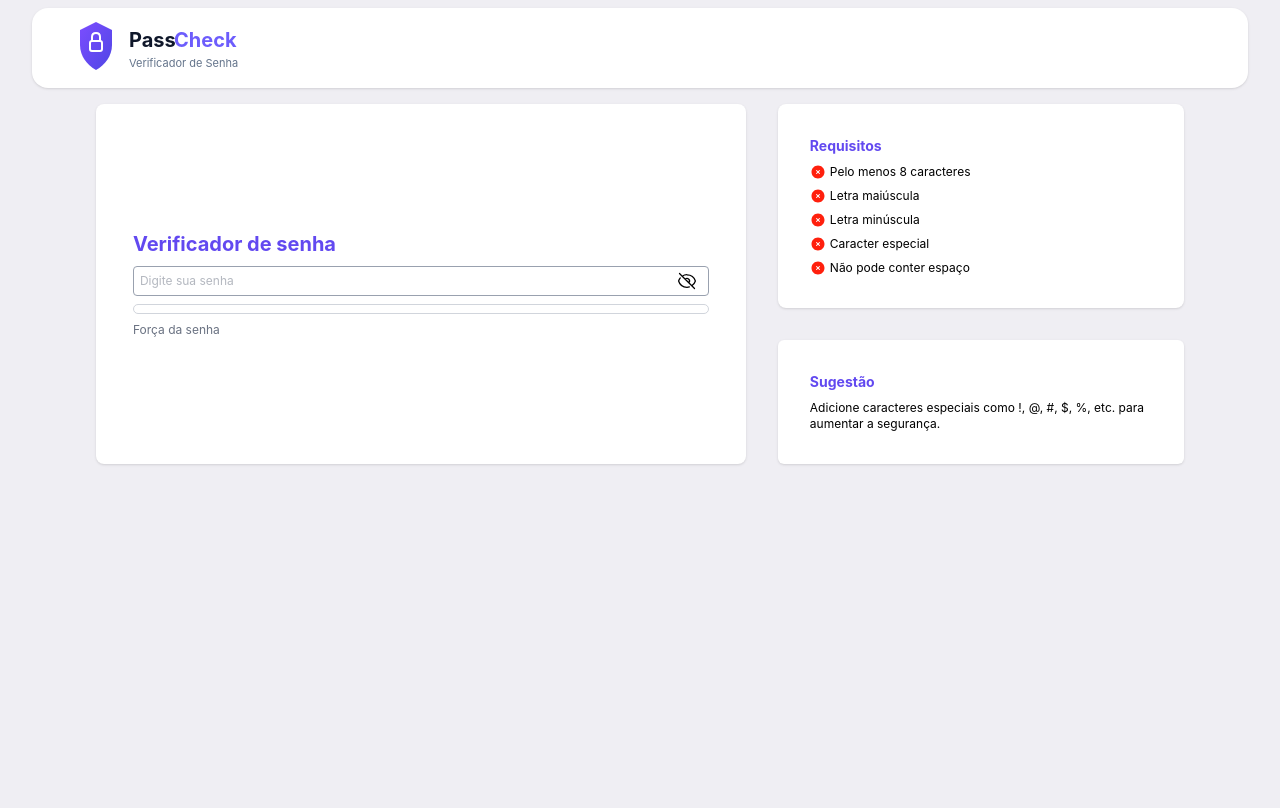
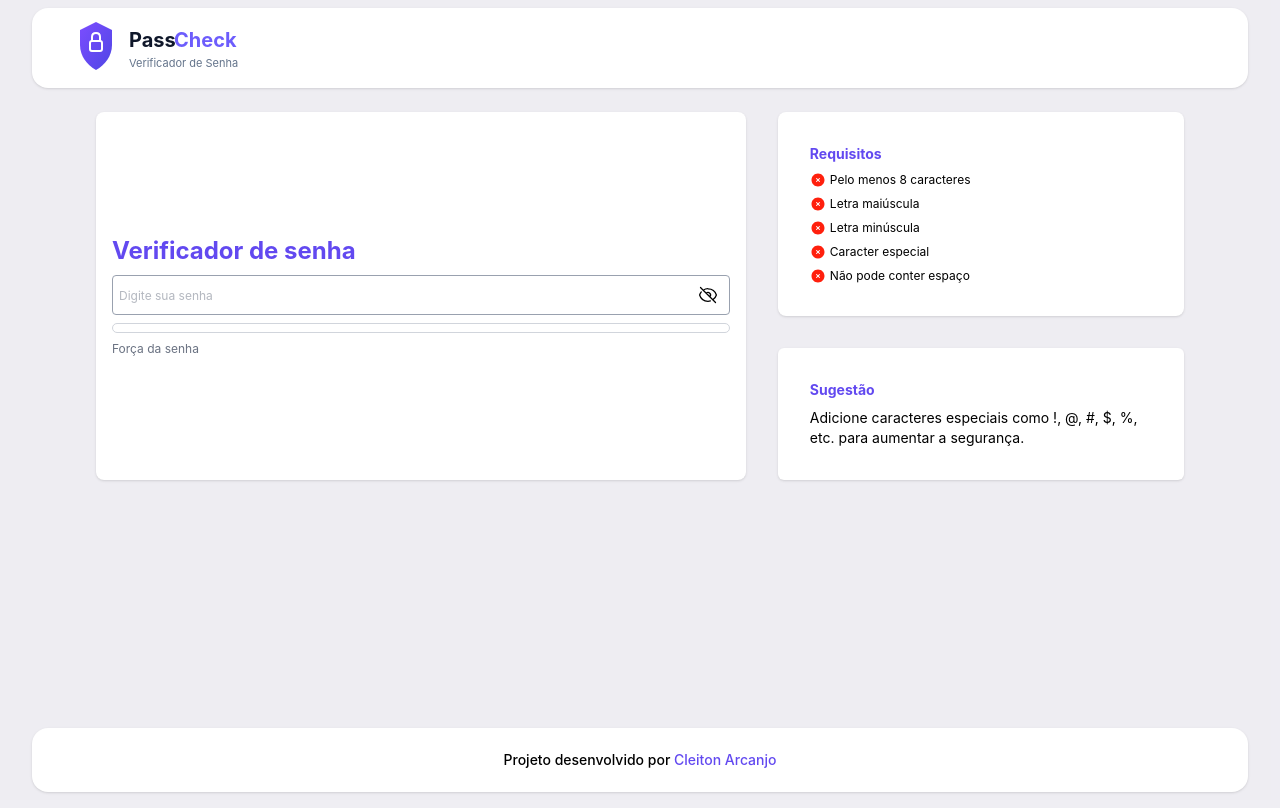
Before and after one commit to CleitonArcanj0/passCheck, a React (Vite) app: page / in a window 1280 px wide. Built offline with nearby package versions, Linux system fonts and the light colour scheme.

Commit message:
feat: adiciona o footer e aplica alguns ajustes no layout

```diff
--- a/src/App.jsx
+++ b/src/App.jsx
@@ -3,6 +3,7 @@ import './App.css'
 import Verificador from './components/Verificador'
 import Requisitos from './components/Requisitos'
 import Sugestao from './components/Sugestao'
+import Footer from './components/Footer'
 import { Fragment } from 'react/jsx-runtime'
 import { useState } from 'react';
 
@@ -22,16 +23,24 @@ function App() {
 
   return (
     <>
+      <div className='flex flex-col min-h-screen'>
         <NavBar />
 
-      <div className='grid grid-cols-1 md:grid-cols-[1.6fr_1fr]  items-start gap-4 md:gap-8 mx-2 md:mx-24 mt-4'>
+        <div className='grid grid-cols-1  md:grid-cols-[1.6fr_1fr]  items-start gap-4 md:gap-8 mx-2 md:mx-24 mt-4 mb-8'>
+
           <div className='row-span-2 h-full'>
             <Verificador aoDigitarSenha={inputSenha} barraDeForca={forca} />
           </div>
 
           <Requisitos forcaDaSenha={controlarForca} senhaDigitada={senha} />
           <Sugestao />
+
         </div>
+        <div className='mt-auto'>
+            <Footer />
+        </div>
+      </div>
+
     </>
 
   )
--- /dev/null
+++ b/src/components/Footer.jsx
@@ -0,0 +1,11 @@
+
+
+function Footer() {
+    return(
+        <footer className="flex justify-center items-center bg-white shadow-sm rounded-2xl mx-2 md:mx-8 my-2 min-h-16">
+            <p className="text-xs md:text-sm font-medium">Projeto desenvolvido por <a href="https://github.com/CleitonArcanj0" target="_blank" className="text-[#6249F0]">Cleiton Arcanjo</a></p>
+        </footer>
+    )
+}
+
+export default Footer
--- a/src/components/Sugestao.jsx
+++ b/src/components/Sugestao.jsx
@@ -4,7 +4,7 @@ function Sugestao() {
     return(
         <div className="bg-white flex flex-col p-8 space-y-2 md:col-start-2 rounded-md shadow">
             <h1 className="font-bold text-sm text-[#6249F0]">Sugestão</h1>
-            <p className="text-xs " >Adicione caracteres especiais como !, @, #, $, %, etc. para aumentar a segurança.</p>
+            <p className="text-xs md:text-sm " >Adicione caracteres especiais como !, @, #, $, %, etc. para aumentar a segurança.</p>
         </div>
     )
 }
--- a/src/components/Verificador.jsx
+++ b/src/components/Verificador.jsx
@@ -11,14 +11,14 @@ function Verificador({ aoDigitarSenha, barraDeForca }) {
     return (
         <div className=" flex bg-white  shadow-sm rounded-lg  p-8 md:p-4  h-full">
 
-            <div className='space-y-2 basis-xl m-auto '>
+            <div className='m-auto space-y-2 basis-2xl'>
 
-                <h2 className="font-bold font-sans text-sm md:text-xl text-[#6249F0] ">Verificador de senha</h2>
+                <h2 className="font-bold font-sans text-sm md:text-xl lg:text-2xl text-[#6249F0] ">Verificador de senha</h2>
 
-                <div className=' relative'>
+                <div className=' relative w-full'>
                     <img src={mostrar ? eyes : eyesSlash} alt="" className='w-5 absolute right-3 top-1/2 -translate-y-1/2 cursor-pointer' onClick={(e) => { setView() }} />
 
-                    <input type={mostrar ? "text" : "password"} placeholder='Digite sua senha' className="border border-gray-400 outline-0 p-1.5 text-xs text-gray-500 rounded-sm focus:ring-[#6249F0]  focus:ring-1 w-full placeholder:text-xs" onChange={(e) => { aoDigitarSenha(e.target.value) }} />
+                    <input type={mostrar ? "text" : "password"} placeholder='Digite sua senha' className="border border-gray-400  outline-0 p-1.5 text-xs text-gray-500 rounded-sm focus:ring-[#6249F0]  focus:ring-1 w-full h-10 placeholder:text-xs " onChange={(e) => { aoDigitarSenha(e.target.value) }} />
 
                 </div>
 
--- a/src/index.css
+++ b/src/index.css
@@ -1,12 +1,9 @@
 @import "tailwindcss";
 
-:root {
+
+
+html,body {
+    background-color: #eeedf3ec;
+    padding: 0;
     margin: 0;
-    padding: 0;
-    box-sizing: border-box;
 }
-
-body {
-    background-color: #eeedf3ec;
-    height: 100vh;
-}
```
Lines whose indentation alone changed are shown as unchanged.
